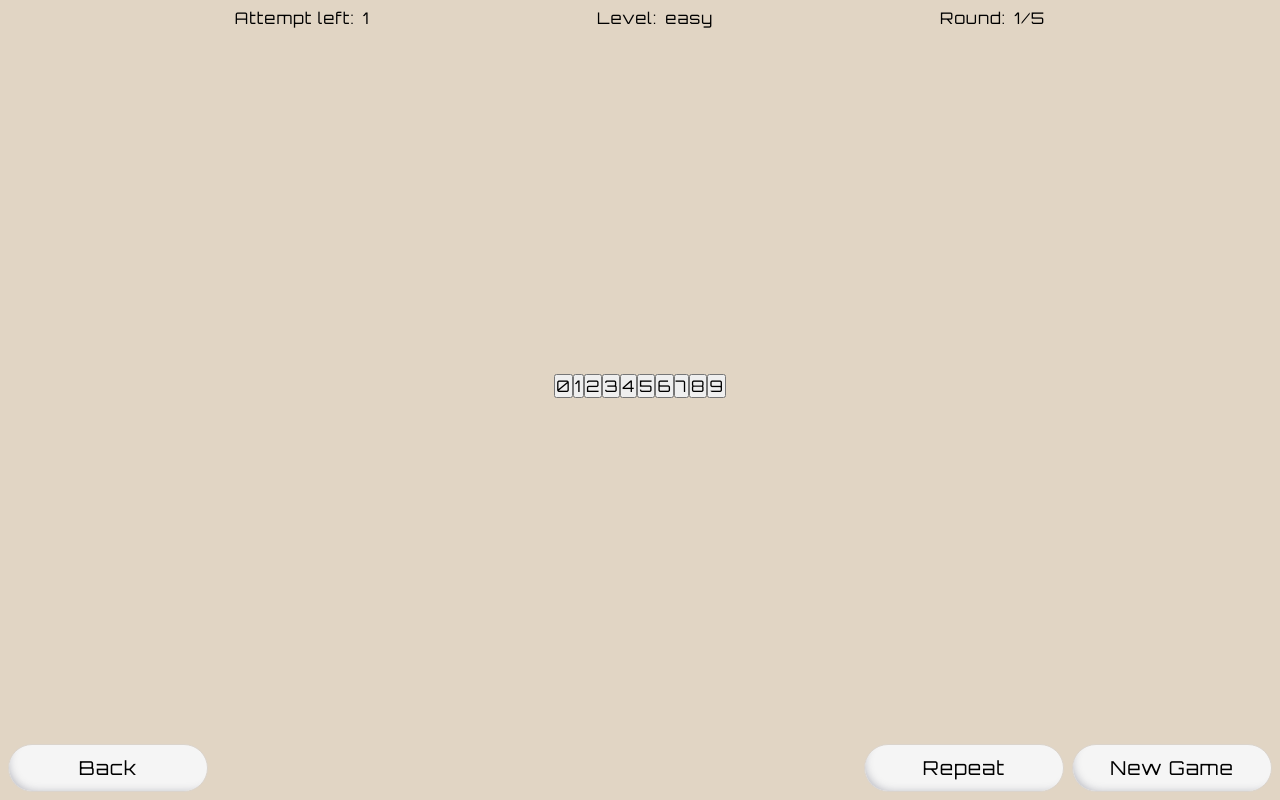
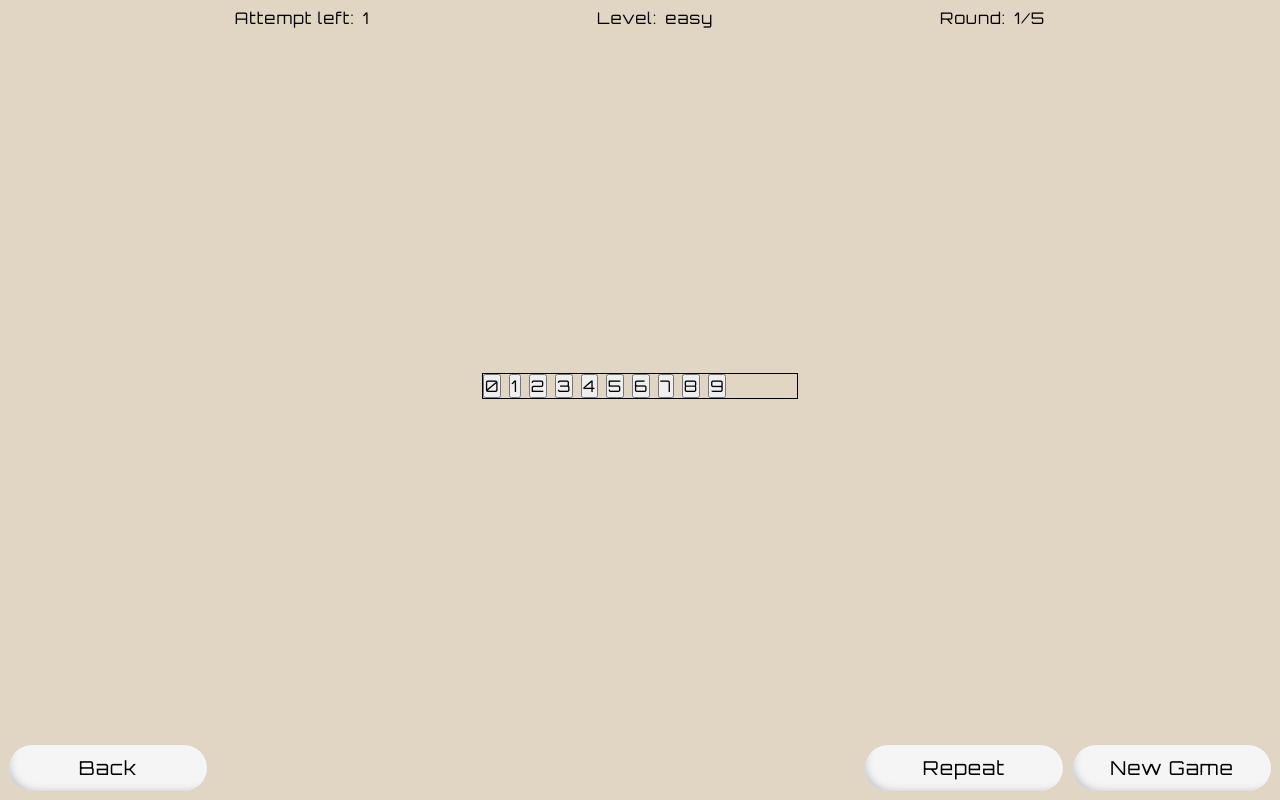
Before and after one commit to l-Aleksey-Nikolaev-l/RSS, a plain HTML site: page Simon-Says/index.html in a window 1280 px wide. Both pictures are taken after a click on the button "Start". Drawn offline with Linux system fonts and the light colour scheme.

Commit message:
refactor: add styles for keyboard

```diff
--- a/Simon-Says/styles/styles.css
+++ b/Simon-Says/styles/styles.css
@@ -169,6 +169,27 @@ body {
     width: 100%;
 }
 
+.keyboard {
+    display: flex;
+    flex-direction: row;
+    flex-wrap: wrap;
+    gap: var(--space-8);
+    width: 100%;
+    border: 1px solid black;
+}
+
+.keyboard__easy {
+    max-width: 25%;
+}
+
+.keyboard__medium {
+    max-width: 70%;
+}
+
+.keyboard__hard {
+    max-width: 80%;
+}
+
 .bottom__play_section {
     display: flex;
     flex-direction: row;
```
